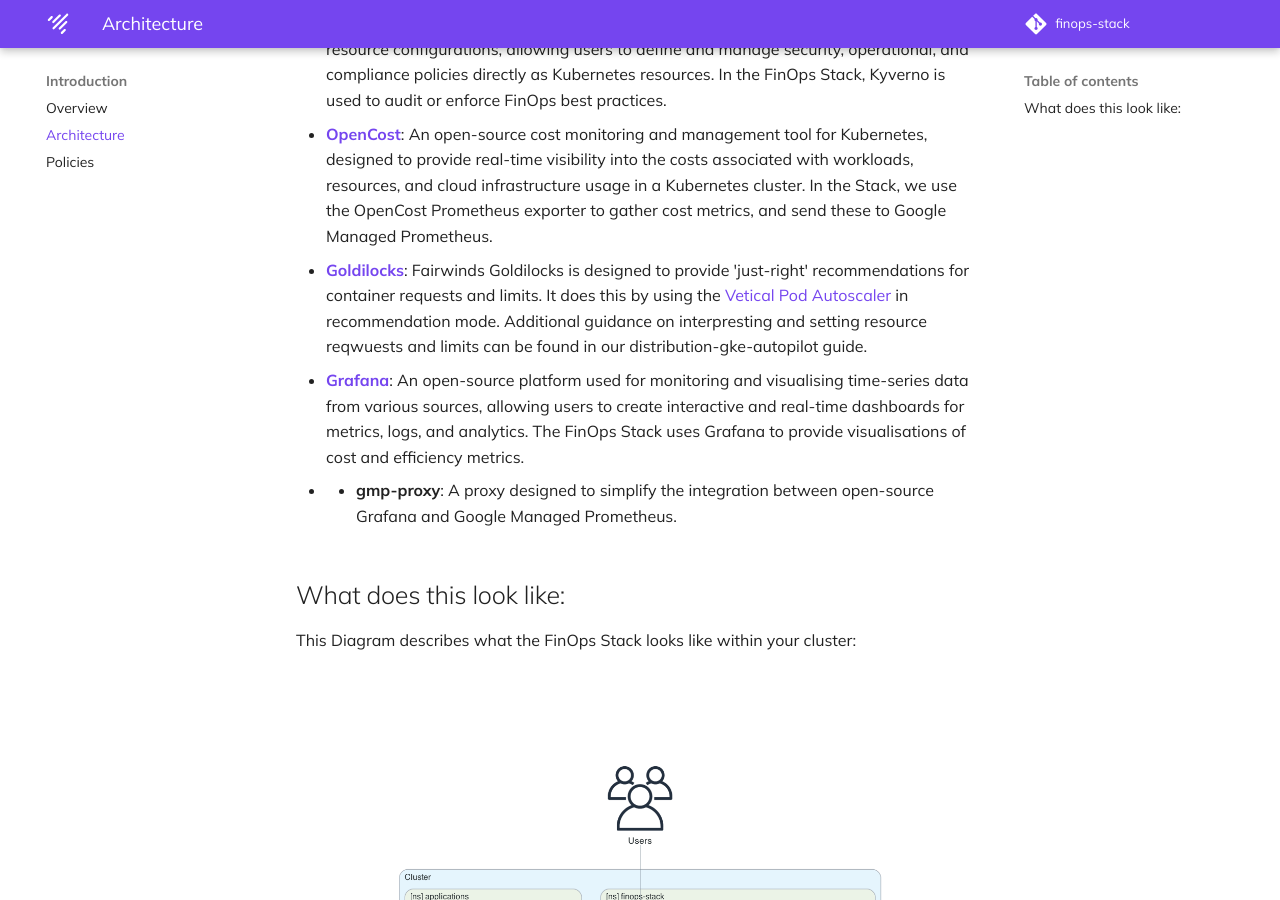
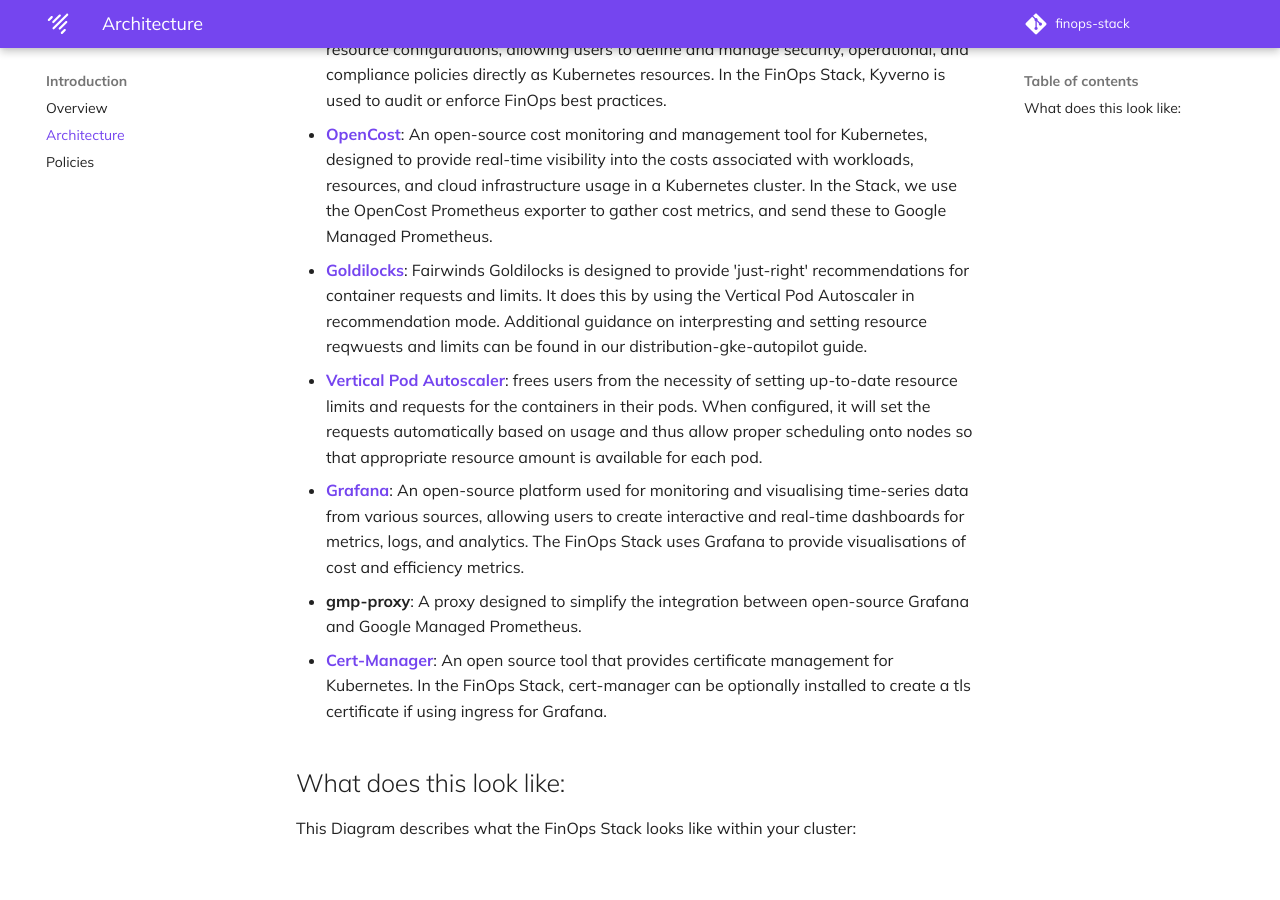
Before and after one commit to jetstack/finops-stack, an MkDocs documentation site: the page built from content/architecture.md, in a window 1280 px wide and 900 px high, scrolled down 258 px. Built offline with MkDocs 1.6.1 and Material for MkDocs 9.7.7, drawn with Linux system fonts in a browser that asks for light colours; comment, search, counter and statistics services are not loaded.

Commit message:
architescture docs: re-add VPA, add cert-manager

```diff
--- a/content/architecture.md
+++ b/content/architecture.md
@@ -4,9 +4,11 @@ FinOps Stack makes use of a wide range of software to provide a highly efficient
 
 - **[Kyverno](https://kyverno.io/)**: A Kubernetes-native policy engine that helps enforce, validate, and mutate resource configurations, allowing users to define and manage security, operational, and compliance policies directly as Kubernetes resources. In the FinOps Stack, Kyverno is used to audit or enforce FinOps best practices.
 - **[OpenCost](https://www.opencost.io/)**: An open-source cost monitoring and management tool for Kubernetes, designed to provide real-time visibility into the costs associated with workloads, resources, and cloud infrastructure usage in a Kubernetes cluster. In the Stack, we use the OpenCost Prometheus exporter to gather cost metrics, and send these to Google Managed Prometheus.
-- **[Goldilocks](https://www.fairwinds.com/goldilocks)**: Fairwinds Goldilocks is designed to provide 'just-right' recommendations for container requests and limits. It does this by using the [Vetical Pod Autoscaler](https://github.com/kubernetes/autoscaler/blob/master/vertical-pod-autoscaler/README.md) in recommendation mode. Additional guidance on interpresting and setting resource reqwuests and limits can be found in our distribution-gke-autopilot guide.
+- **[Goldilocks](https://www.fairwinds.com/goldilocks)**: Fairwinds Goldilocks is designed to provide 'just-right' recommendations for container requests and limits. It does this by using the Vertical Pod Autoscaler in recommendation mode. Additional guidance on interpresting and setting resource reqwuests and limits can be found in our distribution-gke-autopilot guide.
+- **[Vertical Pod Autoscaler](https://github.com/kubernetes/autoscaler/blob/master/vertical-pod-autoscaler/README.md)**: frees users from the necessity of setting up-to-date resource limits and requests for the containers in their pods. When configured, it will set the requests automatically based on usage and thus allow proper scheduling onto nodes so that appropriate resource amount is available for each pod.
 - **[Grafana](https://grafana.com/grafana/)**: An open-source platform used for monitoring and visualising time-series data from various sources, allowing users to create interactive and real-time dashboards for metrics, logs, and analytics. The FinOps Stack uses Grafana to provide visualisations of cost and efficiency metrics.
-- - **gmp-proxy**: A proxy designed to simplify the integration between open-source Grafana and Google Managed Prometheus.
+- **gmp-proxy**: A proxy designed to simplify the integration between open-source Grafana and Google Managed Prometheus.
+- **[Cert-Manager](https://cert-manager.io/)**: An open source tool that provides certificate management for Kubernetes. In the FinOps Stack, cert-manager can be optionally installed to create a tls certificate if using ingress for Grafana.
 
 ## What does this look like:
 
```
